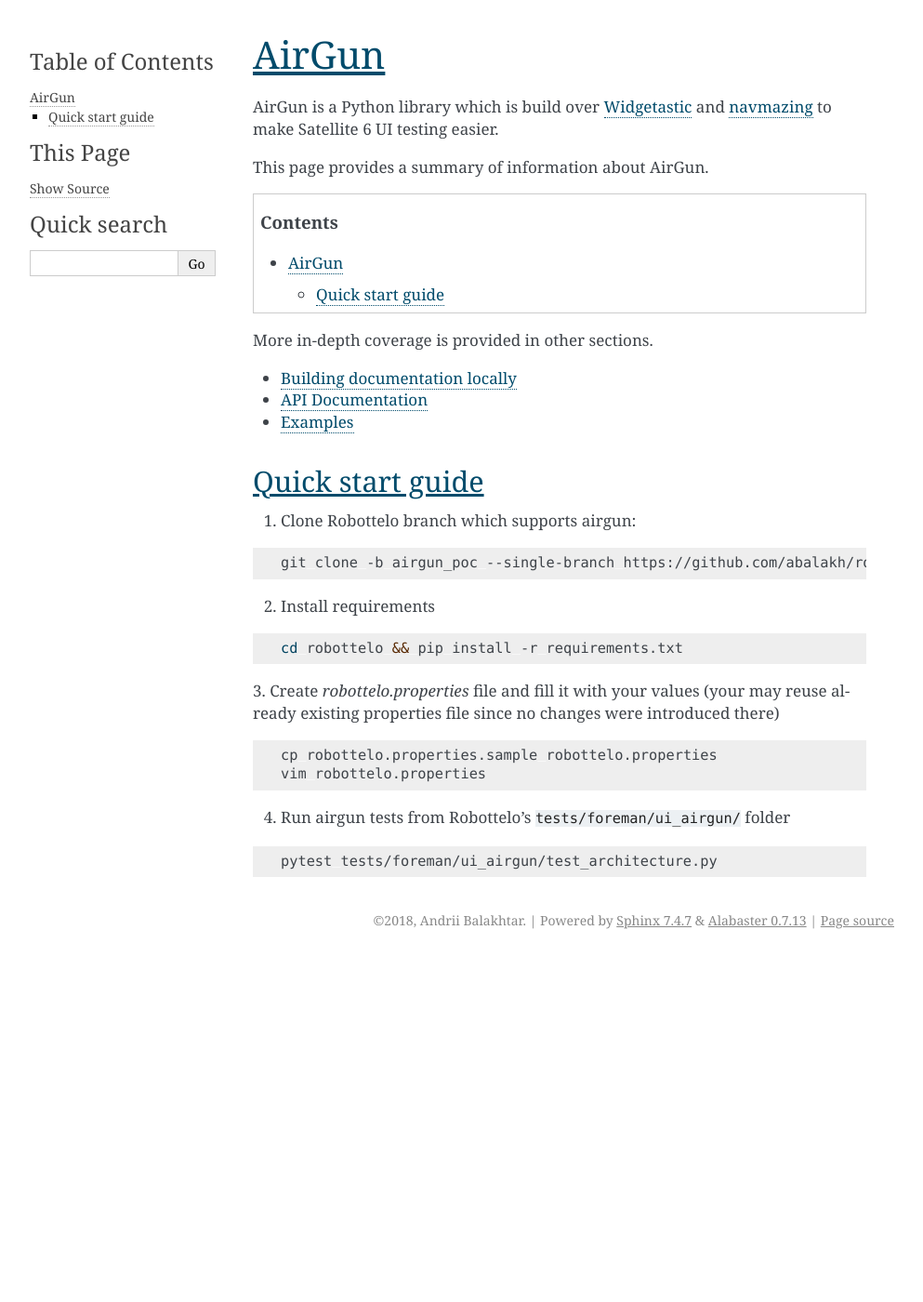
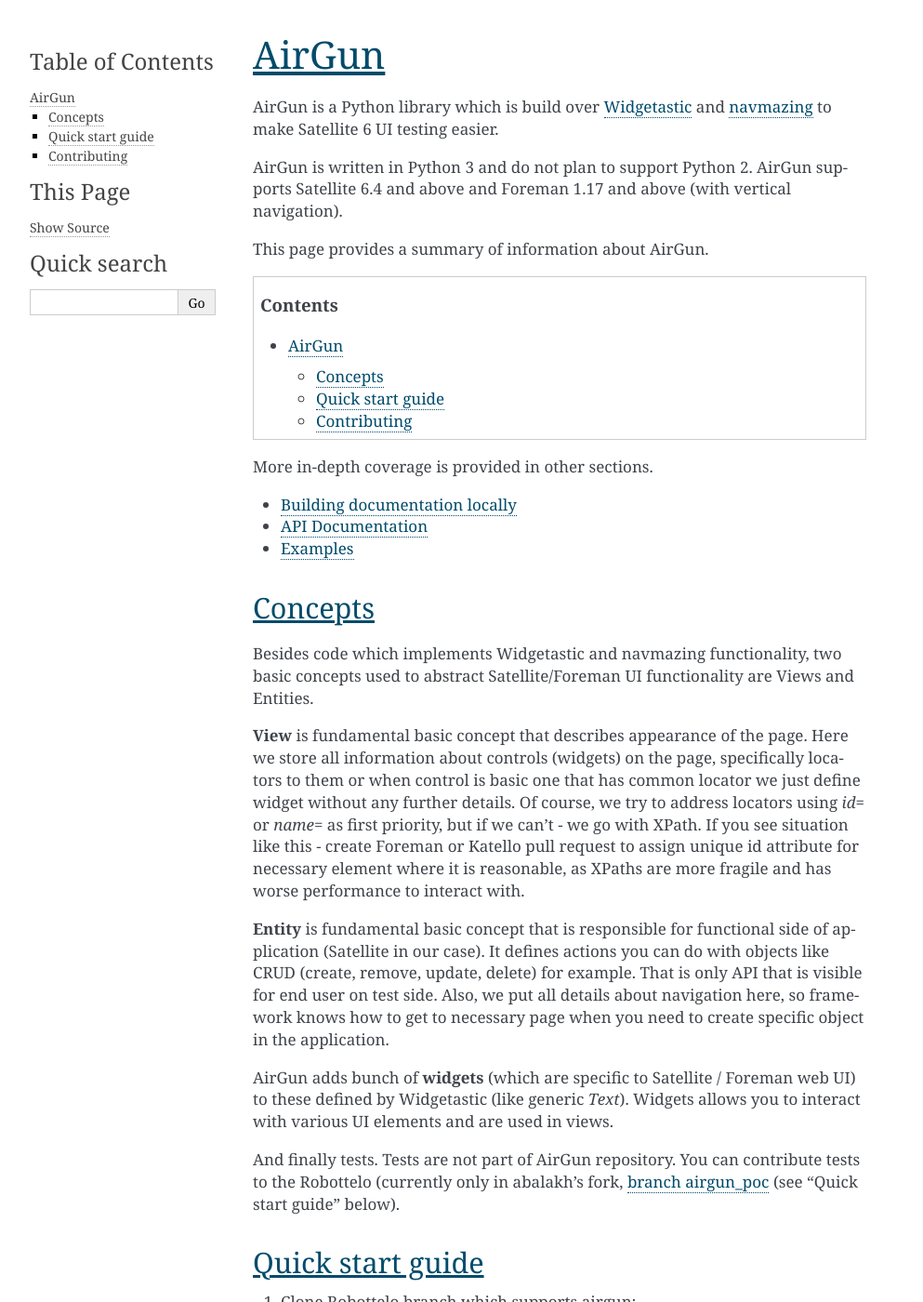
Before and after one commit to SatelliteQE/airgun, a Sphinx documentation site: the page built from docs/index.rst, in a window 1280 px wide and 1400 px high. Shown: the whole window at 93% size, without its empty margins (148-1141 px from the left). Built offline with Sphinx 7.4.7, drawn with Linux system fonts in a browser that asks for light colours; some of the changed text lies outside the part shown.

Commit message:
Improving documentation - README, contributing, explaining views and entities (#45)
* Also mention spellcheck

* Make README to point to full docs not to duplicete

* Added contribution quide and explanation of views and entities. Relevant to #21 and #23

* More words into whitelist

* Added a note about widgets

* Incorporate feedback from PR

* Enhanced View and Entity desc

```diff
--- a/docs/index.rst
+++ b/docs/index.rst
@@ -3,6 +3,10 @@
 
 AirGun is a Python library which is build over `Widgetastic`_ and `navmazing`_
 to make Satellite 6 UI testing easier.
+
+AirGun is written in Python 3 and do not plan to support Python 2. AirGun
+supports Satellite 6.4 and above and Foreman 1.17 and above (with vertical
+navigation).
 
 This page provides a summary of information about AirGun.
 
@@ -16,6 +20,40 @@
     build-docs
     api/index
     examples
+
+
+Concepts
+--------
+
+Besides code which implements Widgetastic and navmazing functionality, two
+basic concepts used to abstract Satellite/Foreman UI functionality are Views
+and Entities.
+
+**View** is fundamental basic concept that describes appearance of the page.
+Here we store all information about controls (widgets) on the page,
+specifically locators to them or when control is basic one that has common
+locator we just define widget without any further details. Of course, we
+try to address locators using `id=` or `name=` as first priority, but if we
+can't - we go with XPath. If you see situation like this - create Foreman or
+Katello pull request to assign unique id attribute for necessary element
+where it is reasonable, as XPaths are more fragile and has worse performance
+to interact with.
+
+**Entity** is fundamental basic concept that is responsible for functional
+side of application (Satellite in our case). It defines actions you can do
+with objects like CRUD (create, remove, update, delete) for example. That
+is only API that is visible for end user on test side. Also, we put all
+details about navigation here, so framework knows how to get to necessary
+page when you need to create specific object in the application.
+
+AirGun adds bunch of **widgets** (which are specific to Satellite / Foreman
+web UI) to these defined by Widgetastic (like generic `Text`). Widgets allows
+you to interact with various UI elements and are used in views.
+
+And finally tests. Tests are not part of AirGun repository. You can
+contribute tests to the Robottelo (currently only in abalakh's fork, `branch
+airgun_poc`_ (see "Quick start guide" below).
+
 
 Quick start guide
 -----------------
@@ -46,5 +84,47 @@
 
     pytest tests/foreman/ui_airgun/test_architecture.py
 
+
+Contributing
+------------
+
+Good practice when working with Python project as AirGun is to work in
+Python's virtual environments. To initiate and activate them before running
+`pip ...` commands run:
+
+.. code-block:: bash
+
+    virtualenv venv   # on Fedora you might need to use `virtualenv-3` if you have Python 2 as a default on your system
+    source venv/bin/activate
+
+If you are about to start contributing, please follow `GitHub flow`_.
+
+For a new-comer, we have issues tagged with "`good first issue`_" so that
+might be place where you can start?
+
+When testing your AirGun code using Robottelo tests, you can make sure your
+development checkout of Airgun is used (instead the one installed in your
+Robottelo virtual environment) by setting `PYTHONPATH` properly (you can
+add that line at the end of your virtual environment activation script
+`venv/bin/activate` so it is set automatically next time you source it):
+
+.. code-block:: bash
+
+    export PYTHONPATH="/home/pok/Checkouts/airgun/airgun/:$PYTHONPATH"
+
+When you are running your tests locally, you will need Chrome browser
+installed and `chromedriver`_ (download and unzip it) binary location
+set in `webdriver_binary=` configuration option in your
+`robottelo.properties` (or make it available somewhere in your PATH,
+e.g. in Robottelo `venv/bin/`).
+
+As of now, `only chromedriver`_ is supported.
+
+
 .. _Widgetastic: https://github.com/RedHatQE/widgetastic.core
 .. _navmazing: https://github.com/RedhatQE/navmazing/
+.. _branch airgun_poc: https://github.com/abalakh/robottelo/tree/airgun_poc/tests/foreman/ui_airgun
+.. _GitHub flow: https://help.github.com/articles/github-flow/
+.. _good first issue: https://github.com/SatelliteQE/airgun/issues?q=is%3Aissue+is%3Aopen+label%3A%22good+first+issue%22
+.. _chromedriver: https://sites.google.com/a/chromium.org/chromedriver/downloads
+.. _only chromedriver: https://github.com/SatelliteQE/airgun/issues/1
```
Also changed, not shown: README.rst (+2 -28 lines), docs/build-docs.rst (+7 -0 lines), docs/spelling_wordlist.txt (+21 -13 lines).
